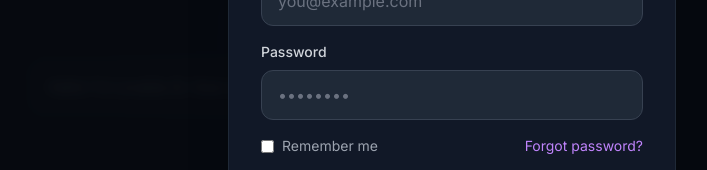
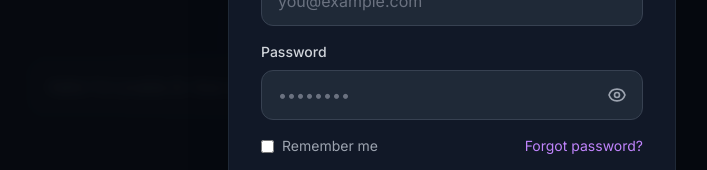
Before and after one commit to Rimee2005/lovable, a Next.js app: page /chat in a window 1280 px wide. Shown: the part 334-504 px from the top of the page, without its empty margins (188-895 px from the left). Built offline with nearby package versions, Linux system fonts and the light colour scheme.

Commit message:
Fixed : 1. Stay logged in after refresh
2.AI is thinking…” forever

3.Show/hide password

4 .
 Different greetings instead of one fixed line

```diff
--- a/app/chat/page.tsx
+++ b/app/chat/page.tsx
@@ -8,7 +8,22 @@ import ChatMessage from '@/components/ChatMessage';
 import ChatInput from '@/components/ChatInput';
 import LoginModal from '@/components/LoginModal';
 import { Message } from '@/lib/gemini';
-import { isAuthenticated, getUser, setAuth, verifyAuth } from '@/lib/auth';
+import { isAuthenticated } from '@/lib/auth';
+
+const DEFAULT_GREETING =
+  "Hello! I'm Lovable AI. How can I help you design and build something amazing today?";
+
+const GREETING_VARIANTS: string[] = [
+  DEFAULT_GREETING,
+  'Tell me what you want to build and I will sketch the UI and code for you.',
+  'Describe your product idea and I will turn it into clean React/Next.js components.',
+  'What are we designing today – a dashboard, landing page, or full app?',
+  'Share a rough idea and I will help refine the UX and generate production-ready code.',
+];
+
+function getRandomGreeting() {
+  return GREETING_VARIANTS[Math.floor(Math.random() * GREETING_VARIANTS.length)];
+}
 
 function ChatContent() {
   const router = useRouter();
@@ -19,7 +34,7 @@ function ChatContent() {
   const [messages, setMessages] = useState<Message[]>([
     {
       role: 'ai',
-      content: "Hello! I'm Lovable AI. How can I help you design and build something amazing today?",
+      content: DEFAULT_GREETING,
     },
   ]);
   const [isLoading, setIsLoading] = useState(false);
@@ -28,23 +43,33 @@ function ChatContent() {
   const messagesEndRef = useRef<HTMLDivElement>(null);
 
   useEffect(() => {
-    // Verify authentication on mount
-    const checkAuth = async () => {
-      const user = await verifyAuth();
-      if (user) {
-        setIsLoggedIn(true);
-      } else {
-        setShowLoginModal(true);
-      }
-    };
-    checkAuth();
+    // Check auth state from local storage on mount
+    const authed = isAuthenticated();
+    setIsLoggedIn(authed);
+    if (!authed) {
+      setShowLoginModal(true);
+    }
+
+    // After hydration, optionally randomize the initial greeting on the client only
+    const randomGreeting = getRandomGreeting();
+    if (randomGreeting !== DEFAULT_GREETING) {
+      setMessages((prev) => {
+        if (prev.length === 1 && prev[0].role === 'ai') {
+          return [
+            {
+              ...prev[0],
+              content: randomGreeting,
+            },
+          ];
+        }
+        return prev;
+      });
+    }
   }, []);
 
   const handleLogin = (user: { id: string; email: string; name?: string }) => {
     setIsLoggedIn(true);
     setShowLoginModal(false);
-    // Refresh to update auth state
-    window.location.reload();
   };
 
   const scrollToBottom = () => {
@@ -66,6 +91,19 @@ function ChatContent() {
     const updatedMessages = [...messages, userMessage];
     setMessages(updatedMessages);
     setIsLoading(true);
+
+    // Failsafe timeout so loader doesn't spin forever
+    const timeoutId = setTimeout(() => {
+      setIsLoading(false);
+      setMessages((prev) => [
+        ...prev,
+        {
+          role: 'ai',
+          content:
+            'The AI is taking longer than expected. Please check your connection or try again in a moment.',
+        },
+      ]);
+    }, 45000);
 
     try {
       const response = await fetch('/api/chat', {
@@ -95,10 +133,13 @@ function ChatContent() {
       console.error('Error sending message:', error);
       const errorMessage: Message = {
         role: 'ai',
-        content: error.message || 'Sorry, I encountered an error. Please make sure your GEMINI_API_KEY is set in .env.local and try again.',
+        content:
+          error.message ||
+          'Sorry, I encountered an error. Please make sure your GEMINI_API_KEY is set in .env.local and try again.',
       };
       setMessages([...updatedMessages, errorMessage]);
     } finally {
+      clearTimeout(timeoutId);
       setIsLoading(false);
     }
   };
--- a/components/Hero.tsx
+++ b/components/Hero.tsx
@@ -4,7 +4,7 @@ import { useState, useEffect } from 'react';
 import { motion } from 'framer-motion';
 import { useRouter } from 'next/navigation';
 import LoginModal from './LoginModal';
-import { isAuthenticated, getUser, verifyAuth } from '@/lib/auth';
+import { isAuthenticated, getUser } from '@/lib/auth';
 
 export default function Hero() {
   const router = useRouter();
@@ -15,20 +15,14 @@ export default function Hero() {
   const [showLoginPrompt, setShowLoginPrompt] = useState(false);
 
   useEffect(() => {
-    // Verify authentication status on mount
-    const checkAuth = async () => {
-      const user = await verifyAuth();
-      setIsLoggedIn(!!user);
-    };
-    checkAuth();
+    // Check authentication status from local storage on mount
+    setIsLoggedIn(isAuthenticated());
   }, []);
 
   const handleLogin = (user: { id: string; email: string; name?: string }) => {
     setIsLoggedIn(true);
     setShowLoginModal(false);
     setShowLoginPrompt(false);
-    // Refresh page to update auth state
-    window.location.reload();
   };
 
   const handleInputFocus = () => {
--- a/components/LoginModal.tsx
+++ b/components/LoginModal.tsx
@@ -17,6 +17,7 @@ export default function LoginModal({ isOpen, onClose, onLogin }: LoginModalProps
   const [name, setName] = useState('');
   const [isLoading, setIsLoading] = useState(false);
   const [error, setError] = useState('');
+  const [showPassword, setShowPassword] = useState(false);
 
   const handleSubmit = async (e: React.FormEvent) => {
     e.preventDefault();
@@ -189,16 +190,61 @@ export default function LoginModal({ isOpen, onClose, onLogin }: LoginModalProps
                   <label htmlFor="password" className="block text-sm font-medium text-gray-300 mb-2">
                     Password
                   </label>
+                  <div className="relative">
                     <input
                       id="password"
-                    type="password"
+                      type={showPassword ? 'text' : 'password'}
                       value={password}
                       onChange={(e) => setPassword(e.target.value)}
                       placeholder="••••••••"
                       required
                       minLength={6}
-                    className="w-full px-4 py-3 bg-gray-800 border border-gray-700 rounded-xl text-white placeholder-gray-500 focus:outline-none focus:ring-2 focus:ring-purple-500 focus:border-transparent transition-all"
+                      className="w-full px-4 py-3 pr-12 bg-gray-800 border border-gray-700 rounded-xl text-white placeholder-gray-500 focus:outline-none focus:ring-2 focus:ring-purple-500 focus:border-transparent transition-all"
                     />
+                    <button
+                      type="button"
+                      onClick={() => setShowPassword((prev) => !prev)}
+                      className="absolute inset-y-0 right-0 pr-4 flex items-center text-gray-400 hover:text-gray-200"
+                    >
+                      {showPassword ? (
+                        <svg
+                          xmlns="http://www.w3.org/2000/svg"
+                          className="h-5 w-5"
+                          fill="none"
+                          viewBox="0 0 24 24"
+                          stroke="currentColor"
+                        >
+                          <path
+                            strokeLinecap="round"
+                            strokeLinejoin="round"
+                            strokeWidth={2}
+                            d="M13.875 18.825A10.05 10.05 0 0112 19c-5.523 0-10-4.477-10-10 0-1.16.197-2.274.558-3.3M6.228 6.228A9.956 9.956 0 0112 5c5.523 0 10 4.477 10 10 0 1.34-.262 2.62-.738 3.788M3 3l18 18"
+                          />
+                        </svg>
+                      ) : (
+                        <svg
+                          xmlns="http://www.w3.org/2000/svg"
+                          className="h-5 w-5"
+                          fill="none"
+                          viewBox="0 0 24 24"
+                          stroke="currentColor"
+                        >
+                          <path
+                            strokeLinecap="round"
+                            strokeLinejoin="round"
+                            strokeWidth={2}
+                            d="M15 12a3 3 0 11-6 0 3 3 0 016 0z"
+                          />
+                          <path
+                            strokeLinecap="round"
+                            strokeLinejoin="round"
+                            strokeWidth={2}
+                            d="M2.458 12C3.732 7.943 7.523 5 12 5c4.477 0 8.268 2.943 9.542 7-1.274 4.057-5.065 7-9.542 7-4.477 0-8.268-2.943-9.542-7z"
+                          />
+                        </svg>
+                      )}
+                    </button>
+                  </div>
                   {isRegisterMode && (
                     <p className="mt-1 text-xs text-gray-500">Minimum 6 characters</p>
                   )}
```
Lines whose indentation alone changed are shown as unchanged.
